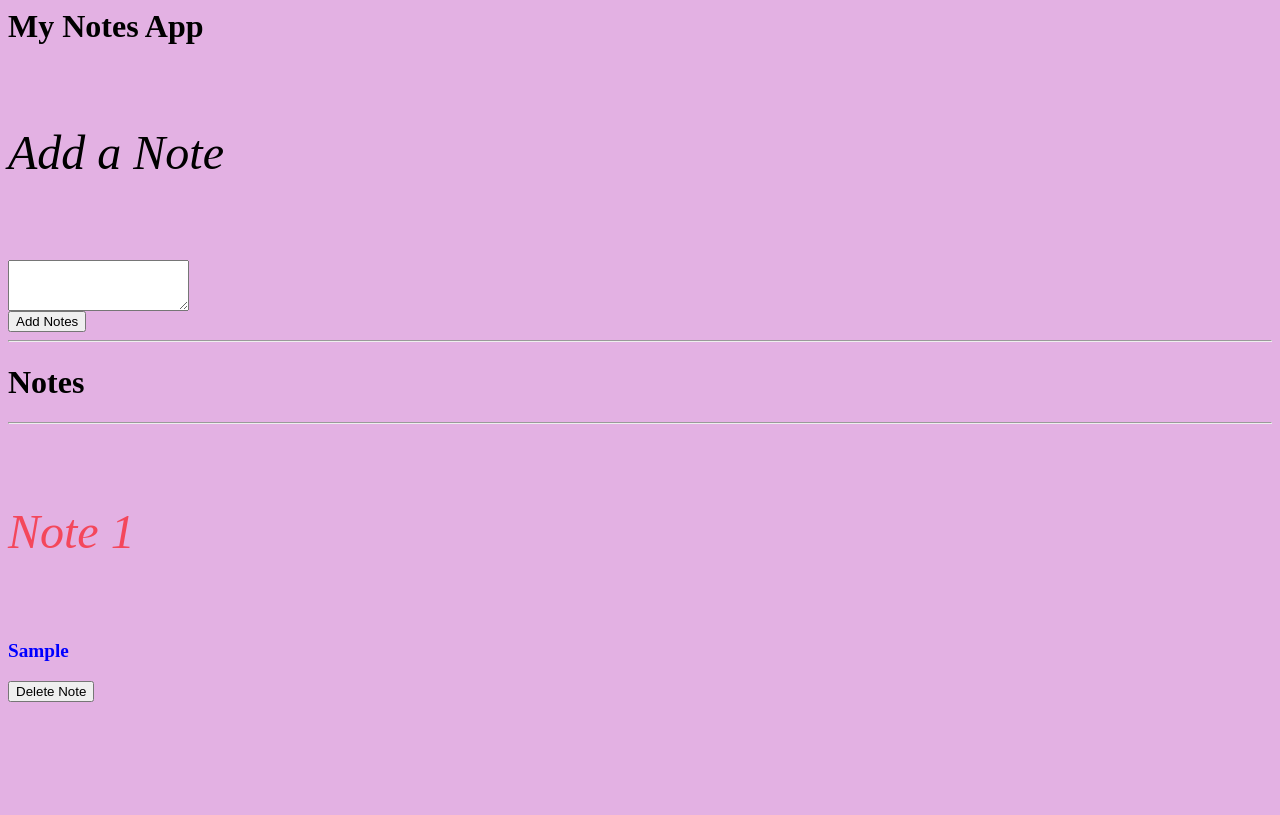
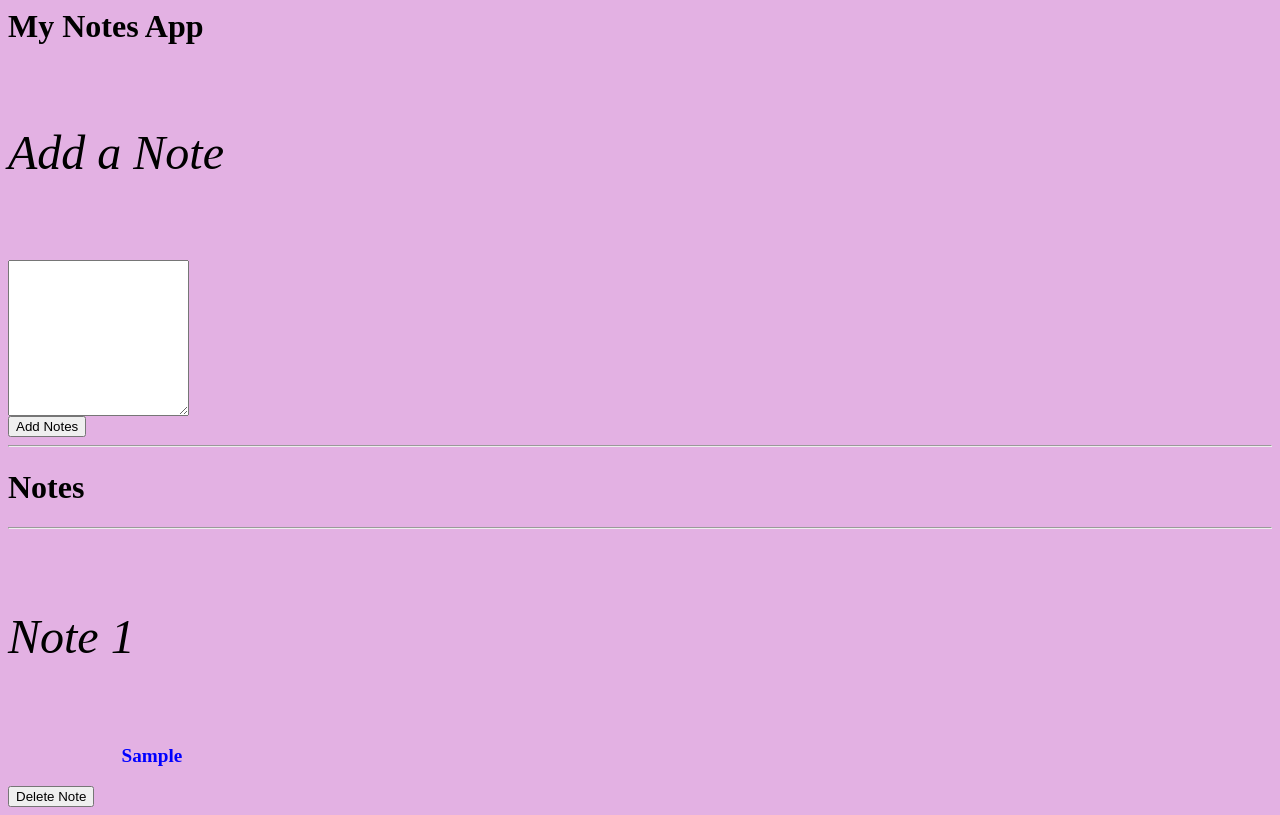
Before and after one commit to vivekjami17/Note_Making_WebApp, a plain HTML site: page index.html in a window 1280 px wide. Both pictures are taken after typing "Sample" into the empty fields and a click on the button "Add Notes". Drawn offline with Linux system fonts and the light colour scheme.

Commit message:
Feature CSS

```diff
--- a/index.html
+++ b/index.html
@@ -11,7 +11,7 @@
                     Add a Note
                 </h5>
                 <div class="form-group">
-                    <textarea name="" id="addTxt" rows="3" class="formcontrol"></textarea>
+                    <textarea name="" id="addTxt" rows="10" columns="1000" class="formcontrol"></textarea>
                 </div>
                 <button class="btn btn-primary" id="addBtn">Add Notes</button>
             </div>
--- a/script.js
+++ b/script.js
@@ -29,8 +29,8 @@ function showNotes() {
     html += `
             <div class="noteCard my-2 mx-2 card" style="width: 18rem;">
                     <div class="card-body">
-                        <h5 class="card-title" id="Note_list">Note ${index + 1}</h5>
-                        <p class="card-text"> ${element}</p>
+                        <h5 class="card-title" id="note-priority">Note ${index + 1}</h5>
+                        <p class="card-text" id="notes-desc"> ${element}</p>
                         <button id="${index}"onclick="deleteNote(this.id)" class="btn btn-danger">Delete Note</button>
                     </div>
                 </div>`;
--- a/style.css
+++ b/style.css
@@ -14,6 +14,13 @@ body{
   color: blue;
   font-weight: bold;
 }
-#Note_list{
-  color:rgba(255, 0, 0, 0.6);;
+#note_priority{
+  color:rgba(255, 0, 0, 0.6);
 }
+#notes-desc{
+  display: flex;
+  flex-direction: column;
+  align-items: center;
+  justify-content: center;
+
+}
```
